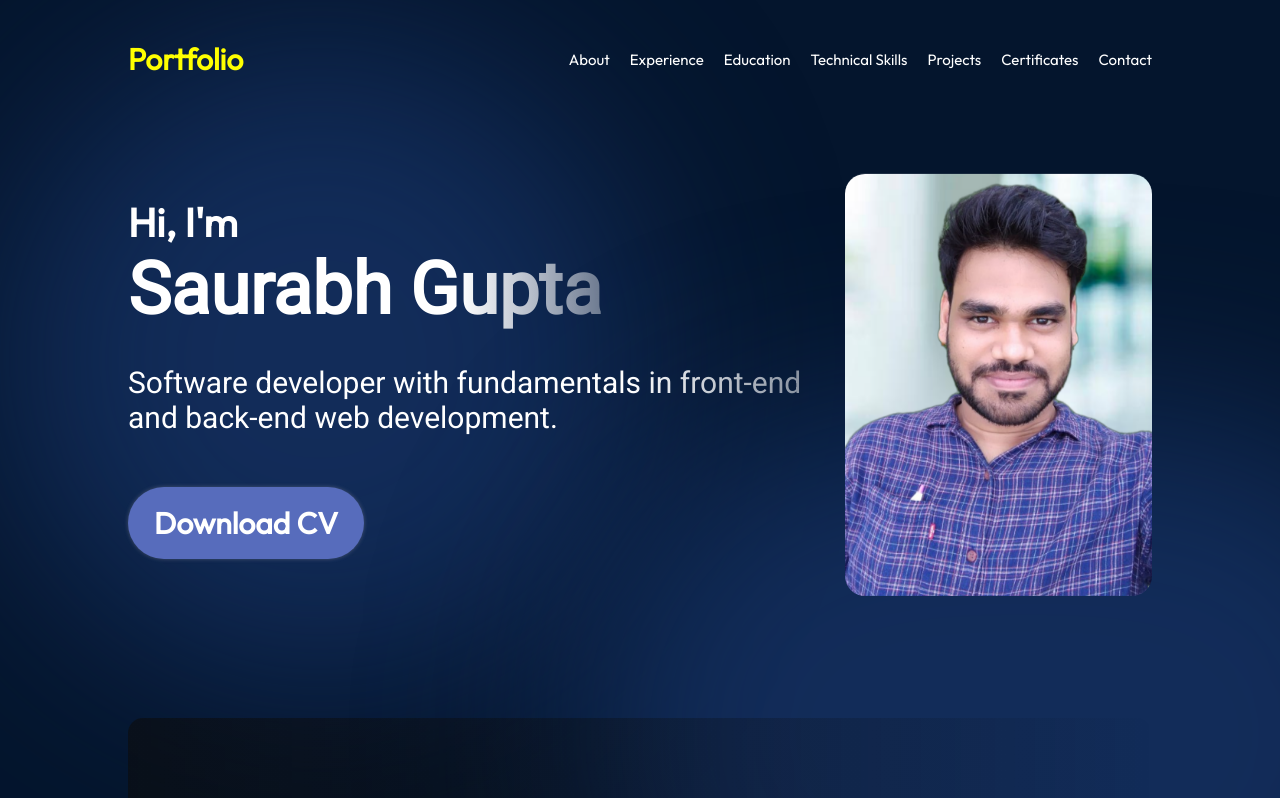
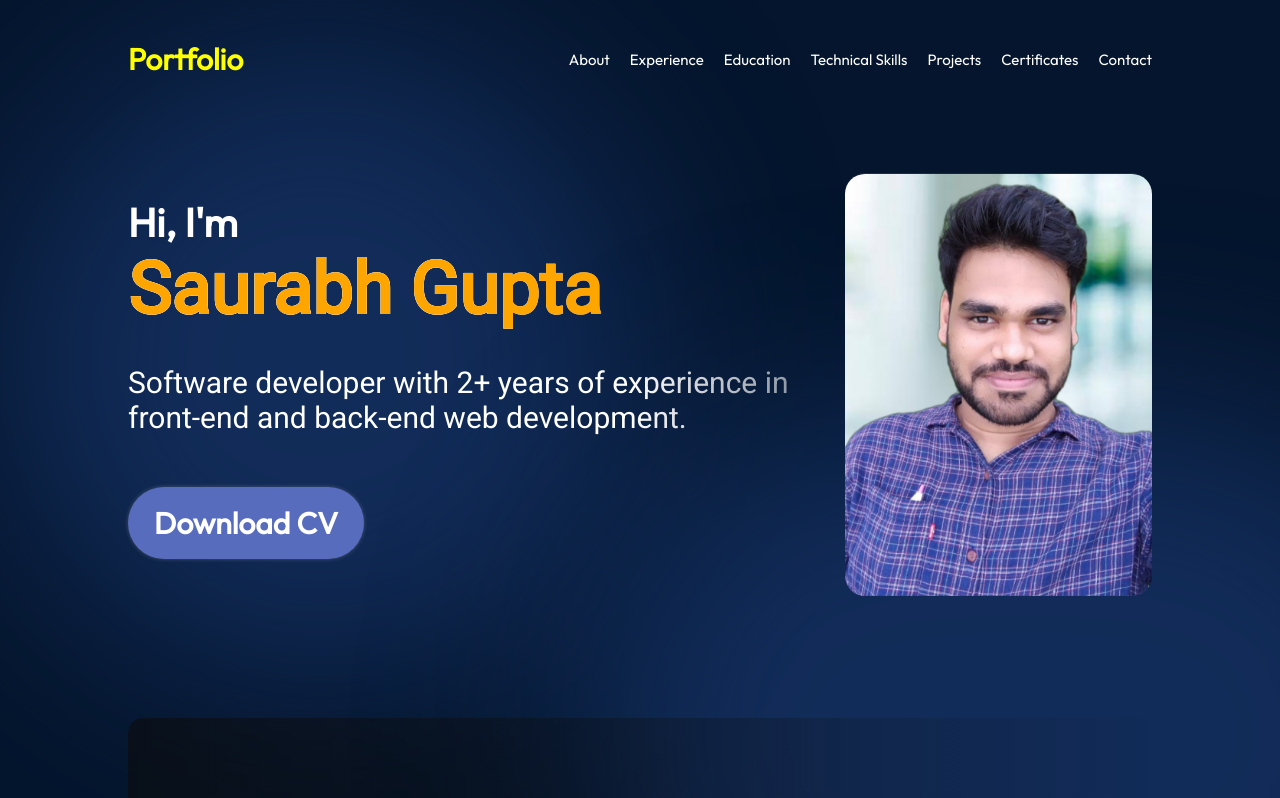
Before and after one commit to saurabhguptaiit27/myportfolio, a React (Vite) app: page / in a window 1280 px wide. Shown: the top 798 px of the page. Built offline with nearby package versions, Linux system fonts and the light colour scheme.

Commit message:
hero section updated

```diff
--- a/src/components/Hero/Hero.jsx
+++ b/src/components/Hero/Hero.jsx
@@ -8,11 +8,12 @@ export const Hero = () => {
     <section className={styles.container}>
       <div className={styles.content}>
         <h1 className={styles.title}>
-          <h5>Hi, I'm</h5> Saurabh Gupta
+          <h5>Hi, I'm</h5>
+          <span>Saurabh Gupta</span>
         </h1>
         <p className={styles.description}>
-          Software developer with fundamentals in front-end and back-end web
-          development.
+          Software developer with 2+ years of experience in front-end and
+          back-end web development.
         </p>
         <a
           href={`${getImageUrl("cv/SaurabhGuptaCSResume.pdf")}`}
--- a/src/components/Hero/Hero.module.css
+++ b/src/components/Hero/Hero.module.css
@@ -34,6 +34,22 @@ h5 {
     rgba(255, 255, 255, 0) 120%
   );
   -webkit-text-fill-color: transparent;
+  background-clip: text;
+  -webkit-background-clip: text;
+}
+
+.title span{
+  font-size: 72px;
+  font-weight: 900;
+  margin-bottom: 33px;
+  font-family: var(--font-roboto);
+  background: linear-gradient(
+    90deg,
+    rgba(255, 255, 255, 1) 70%,
+    rgba(255, 255, 255, 0) 120%
+  );
+  -webkit-text-fill-color: orange;
+  background-clip: text;
   -webkit-background-clip: text;
 }
 
@@ -47,6 +63,7 @@ h5 {
     rgba(255, 255, 255, 0) 120%
   );
   -webkit-text-fill-color: transparent;
+  background-clip: text;
   -webkit-background-clip: text;
 }
 
```
